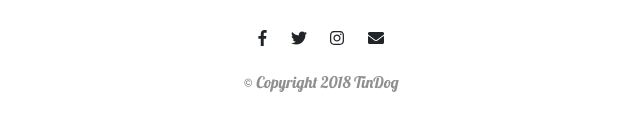
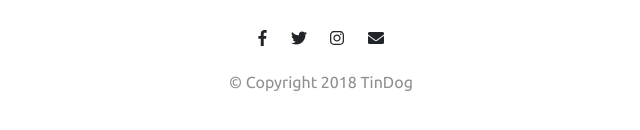
Before and after one commit to Milkypawz/bootstrap, a plain HTML site: page index.html in a window 1280 px wide. Shown: the part 3070-3200 px from the top of the page, 319-959 px from the left. Drawn offline with nearby package versions, Linux system fonts and the light colour scheme.

Commit message:
Update styles.css

```diff
--- a/styles.css
+++ b/styles.css
@@ -165,7 +165,7 @@ p {
 
 /* Footer Section */
 
-.copyright {
+#copyright {
   font-family: "Ubuntu";
 }
 
```
